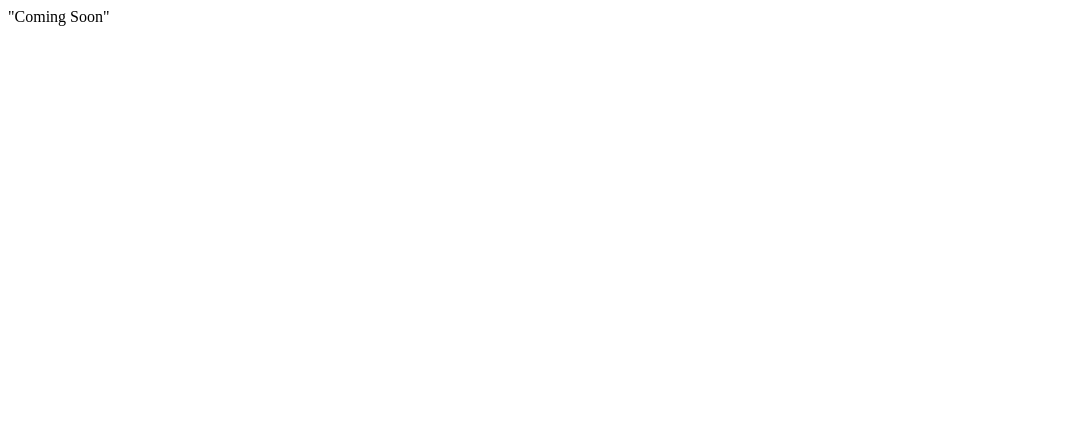
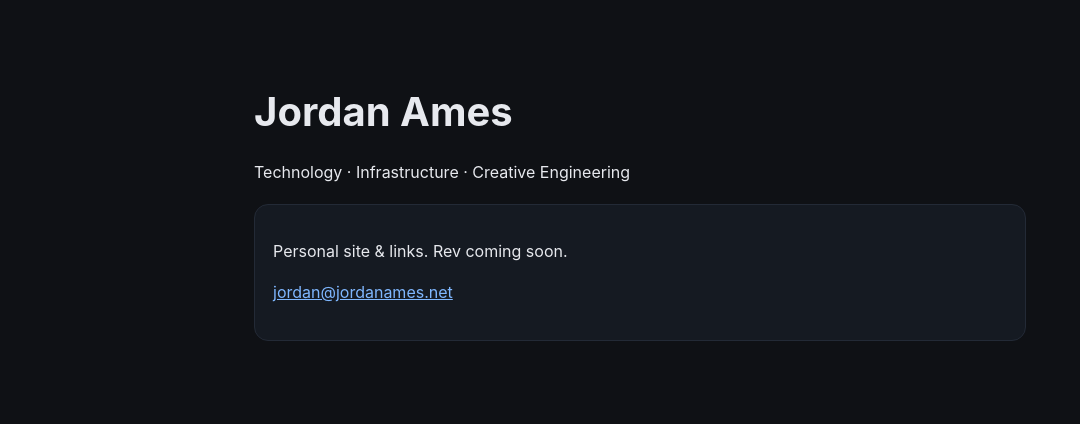
Before and after one commit to AmesGate/jordanames-site, a plain HTML site: page index.html in a window 1280 px wide. Shown: the whole page, without its empty margins (0-1080 px from the left). Drawn offline with Linux system fonts and the light colour scheme.

Commit message:
Update index.html

```diff
--- a/index.html
+++ b/index.html
@@ -1 +1,19 @@
-"Coming Soon"
+<!doctype html><html lang="en"><meta charset="utf-8">
+<meta name="viewport" content="width=device-width,initial-scale=1">
+<title>Jordan Ames</title>
+<style>
+  :root{--bg:#0f1115;--card:#151a22;--fg:#e7e9ee;--mut:#a7b0c0;--acc:#e26d5c}
+  *{box-sizing:border-box}html,body{height:100%;margin:0;background:var(--bg);color:var(--fg);font:16px/1.6 Inter,system-ui,Segoe UI,Arial,sans-serif}
+  .wrap{max-width:820px;margin:0 auto;padding:80px 24px}
+  h1{margin:0 0 .2em;font-size:40px}
+  .card{background:var(--card);border:1px solid #232a36;border-radius:14px;padding:18px;margin-top:18px}
+  a{color:#7fb7ff}
+</style>
+<div class="wrap">
+  <h1>Jordan Ames</h1>
+  <p class="mut">Technology · Infrastructure · Creative Engineering</p>
+  <div class="card">
+    <p>Personal site & links. Rev coming soon.</p>
+    <p><a href="mailto:jordan@jordanames.net">jordan@jordanames.net</a></p>
+  </div>
+</div></html>
```
